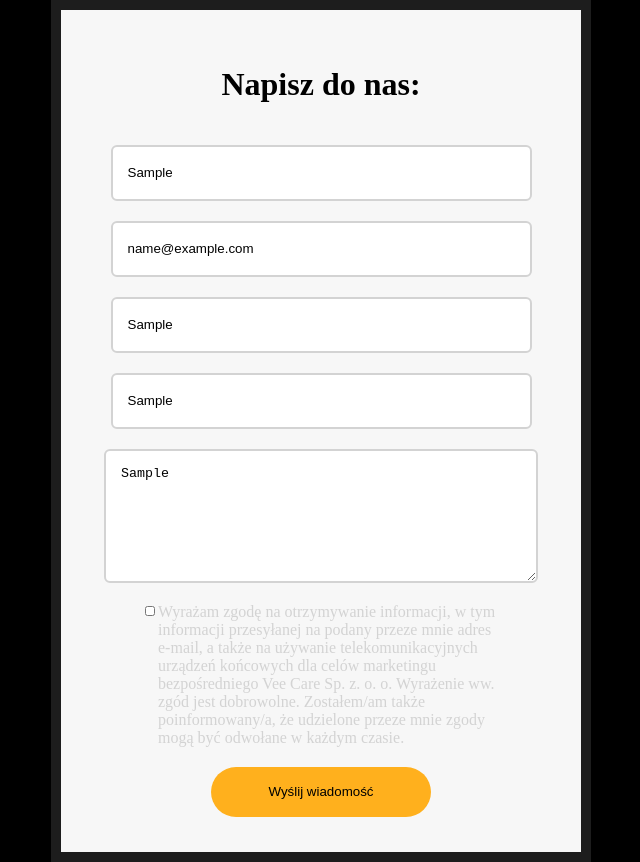
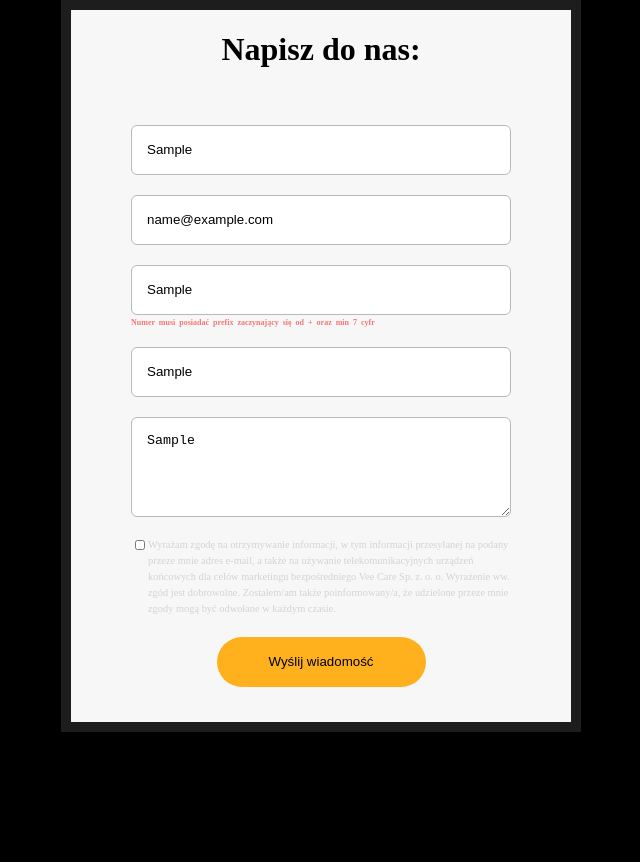
Before and after one commit to trohda/my-app, a React (Create React App) app: page / in a window 1280 px wide. Both pictures are taken after typing "Sample", "name@example.com", "Sample", "Sample", "Sample" into the empty fields and a click on the button "Wyślij wiadomość". Shown: the whole page, without its empty margins (319-959 px from the left). After the commit the page ends 800 px from the top, so only its background shows below. Built offline with nearby package versions, Linux system fonts and the light colour scheme.

Commit message:
Add validation

```diff
--- a/src/Styles/FormComponent/FormComponentStyles.css
+++ b/src/Styles/FormComponent/FormComponentStyles.css
@@ -1,33 +1,54 @@
 .formWrapper {
+  max-width: 500px;
+  border: 10px solid rgb(29, 29, 29);
+  background-color: rgb(247, 247, 247);
   display: flex;
+  flex-direction: column;
   justify-content: center;
   align-items: center;
+  margin: auto;
 }
 
 .myForm {
-  border: 10px solid rgb(29, 29, 29);
-  background-color: rgb(247, 247, 247);
   padding: 35px 60px;
   gap: 20px;
   display: flex;
   flex-direction: column;
-  justify-content: center;
   align-items: center;
-  max-width: 400px;
 }
-.myForm input {
+
+.formInput {
+  width: 100%;
+
+  display: flex;
+  flex-direction: column;
+}
+
+.formInput input {
   width: 100%;
   height: 50px;
   border-radius: 6px;
-  border: 2px solid lightgray;
+  border: 1px solid rgb(185, 185, 185);
   padding-left: 15px;
+  box-sizing: border-box;
 }
+
+.formInput label {
+  color: rgba(247, 47, 47, 0.651);
+  font-size: 0.5rem;
+  font-weight: 600;
+  width: 100%;
+  padding-top: 3px;
+  word-spacing: 2px;
+}
+
 .myForm textarea {
   width: 100%;
   height: 100px;
   border-radius: 6px;
-  border: 2px solid lightgray;
+  border: 1px solid rgb(185, 185, 185);
   padding: 15px 15px;
+  box-sizing: border-box;
 }
 
 .myForm input::placeholder,
@@ -42,15 +63,18 @@ textarea::placeholder {
   width: 55%;
   color: black;
   border: none;
+  cursor: pointer;
 }
 
 .formConsent {
-  width: 90%;
+  width: 100%;
   margin: 0;
   padding: 0;
   display: flex;
   flex-direction: row;
   color: lightgray;
+  font-size: 0.65rem;
+  line-height: 1rem;
 }
 
 .formConsent input {
--- a/src/components/FormComponent/FormComponent.tsx
+++ b/src/components/FormComponent/FormComponent.tsx
@@ -10,16 +10,38 @@ interface FormRequest {
 }
 
 const FormComponent: FC = () => {
+  //inputs states
   const [nameInput, setNameInput] = useState("");
   const [emailInput, setEmailInput] = useState("");
   const [telNumberInput, setTelNumberInput] = useState("");
   const [companyNameInput, setCompanyNAmeInput] = useState("");
   const [messageInput, setMessageInput] = useState("");
 
+  //validation states
+  const [inputError, setInputError] = useState(false);
+  const [emailInputError, setEmailInputError] = useState(false);
+  const [telNumberInputError, setTelNumberInputError] = useState(false);
+
   let inputRequest: FormRequest;
 
   const sendFormHandler = (event: React.FormEvent) => {
     event.preventDefault();
+    const mailFormat = /^\w+([\.-]?\w+)*@\w+([\.-]?\w+)*(\.\w{2,3})+$/;
+    const telNumberFormat = /^\+(?:[0-9] ?){6,14}[0-9]$/;
+
+    if (
+      nameInput.length === 0 ||
+      emailInput.length === 0 ||
+      telNumberInput.length === 0 ||
+      companyNameInput.length === 0 ||
+      messageInput.length === 0
+    ) {
+      setInputError(true);
+    } else if (!emailInput.match(mailFormat)) {
+      setEmailInputError(true);
+    } else if (!telNumberInput.match(telNumberFormat)) {
+      setTelNumberInputError(true);
+    } else {
       inputRequest = {
         name: nameInput,
         e_mail: emailInput,
@@ -27,27 +49,48 @@ const FormComponent: FC = () => {
         company_name: companyNameInput,
         message: messageInput,
       };
+      setEmailInputError(false);
+      setTelNumberInputError(false);
       console.log(inputRequest);
+    }
   };
 
   return (
     <div className="formWrapper">
+      <h1>Napisz do nas:</h1>
       <form className="myForm" onSubmit={sendFormHandler}>
-        <h1>Napisz do nas:</h1>
+        <div className="formInput">
           <input
             type="text"
             placeholder="Imię i nazwisko"
             value={nameInput}
             onChange={(e) => setNameInput(e.target.value)}
           />
-
+          {inputError && nameInput.length <= 0 ? (
+            <label>Proszę uzupełnić polę</label>
+          ) : (
+            ""
+          )}
+        </div>
+        <div className="formInput">
           <input
-          type="email"
+            type="text"
             placeholder="Adres e-mail *"
             value={emailInput}
             onChange={(e) => setEmailInput(e.target.value)}
           />
-
+          {inputError && emailInput.length <= 0 ? (
+            <label>Proszę wpisać adres e-mail</label>
+          ) : (
+            ""
+          )}
+          {emailInputError && emailInput.length > 0 ? (
+            <label>Proszę wpisać prawidłowy e-mail</label>
+          ) : (
+            ""
+          )}
+        </div>
+        <div className="formInput">
           <input
             type="text"
             placeholder="+48 Numer telefonu"
@@ -55,14 +98,34 @@ const FormComponent: FC = () => {
             onChange={(e) => setTelNumberInput(e.target.value)}
           />
 
+          {inputError && telNumberInput.length <= 0 ? (
+            <label>Proszę wpisać numer telefonu</label>
+          ) : (
+            ""
+          )}
+          {telNumberInputError && telNumberInput.length > 0 ? (
+            <label>
+              Numer musi posiadać prefix zaczynający się od + oraz min 7 cyfr
+            </label>
+          ) : (
+            ""
+          )}
+        </div>
+        <div className="formInput">
           <input
             type="text"
             placeholder="Twoja nazwa firmy"
             value={companyNameInput}
             onChange={(e) => setCompanyNAmeInput(e.target.value)}
           />
-
+          {inputError && companyNameInput.length <= 0 ? (
+            <label>Proszę uzupełnić polę</label>
+          ) : (
+            ""
+          )}
+        </div>
         <textarea
+          maxLength={1000}
           placeholder="Twoja wiadomość *"
           value={messageInput}
           onChange={(e) => setMessageInput(e.target.value)}
```
Lines whose indentation alone changed are shown as unchanged.
